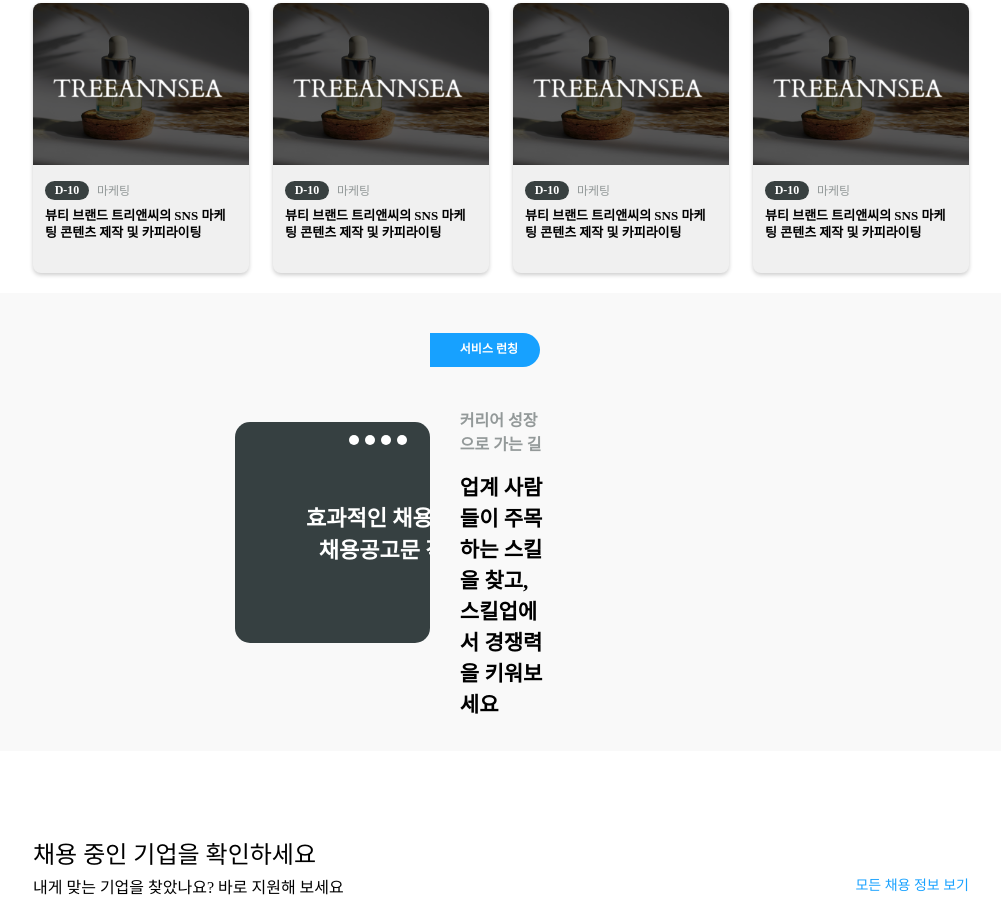
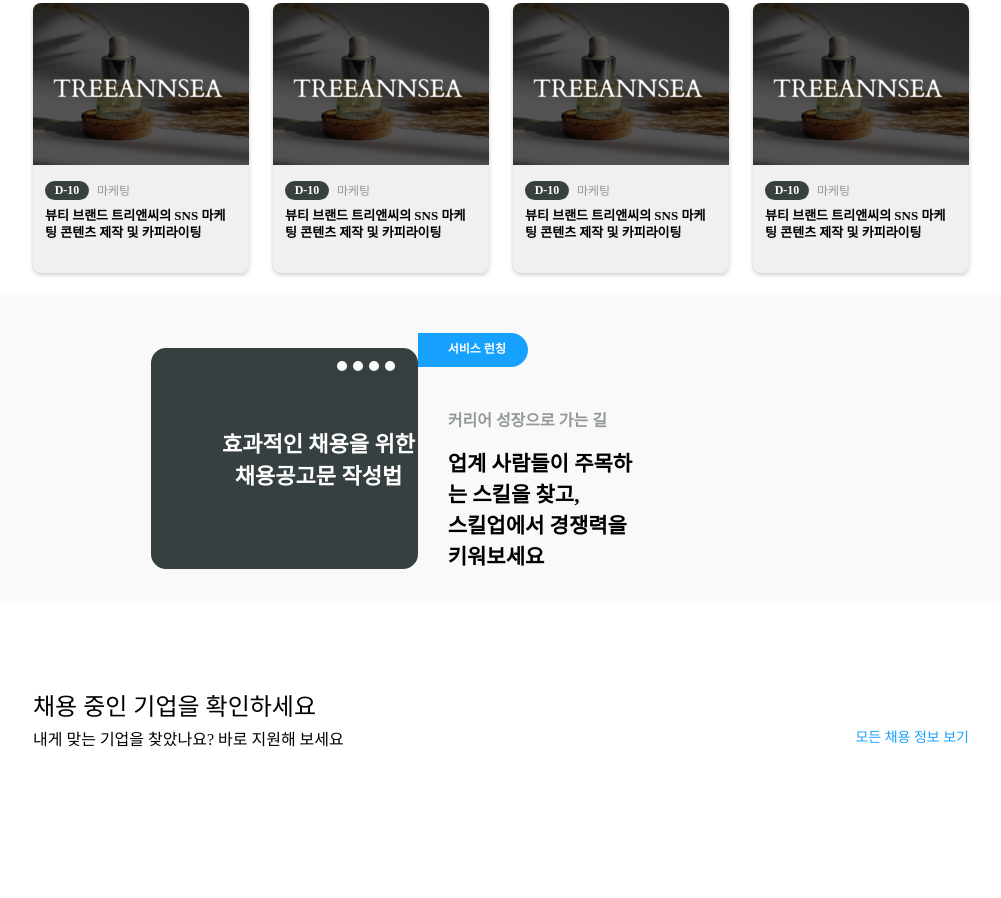
Before and after one commit to bonheur59/frontend-challenge, a plain HTML site: page carousel3/index.html in a window 1280 px wide. Shown: the part 959-1857 px from the top of the page, without its empty margins (139-1140 px from the left). After the commit the page ends 1709 px from the top, so only its background shows below. Drawn offline with Linux system fonts and the light colour scheme.

Commit message:
desc: css 수정

```diff
--- a/carousel3/style.css
+++ b/carousel3/style.css
@@ -257,7 +257,7 @@ header .header-inner {
 .mid-banner-container {
   display: flex;
   justify-content: right;
-  padding: 20px 589px 0 374px;
+  padding: 20px 497px 0 290px;
   justify-content: center;
   background-color: rgb(249, 249, 249);
 }
```
